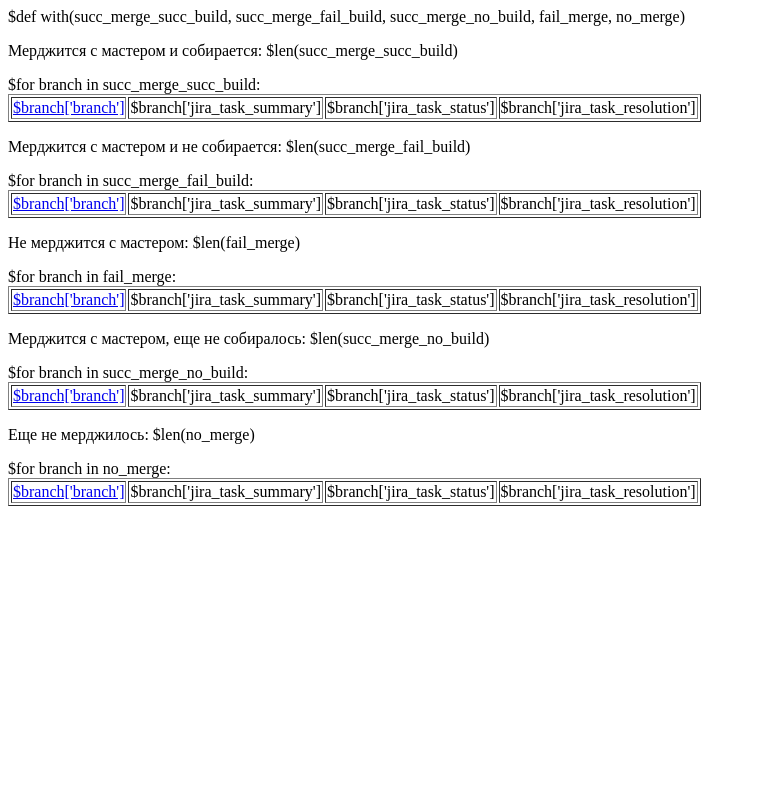
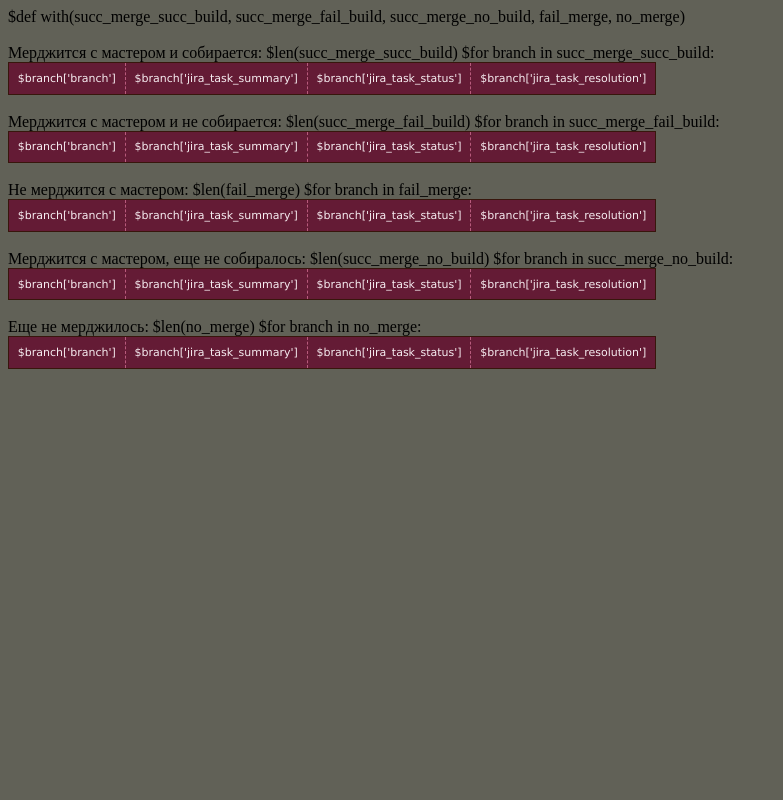
Before and after one commit to Altaire/Git2Jira2Jenkins, a Python web app: template templates/index.html in a window 1280 px wide. Shown: the whole page, without its empty margins (0-783 px from the left). Run offline with Jinja, Linux system fonts and the light colour scheme; the template is opened without the code that fills it, so the values that code supplies are empty.

Commit message:
Add simple css

```diff
--- /dev/null
+++ b/static/main.css
@@ -0,0 +1,9 @@
+body
+{
+background-color:#616157;
+}
+p
+{
+font-family:"Times New Roman";
+font-size:20px;
+}
--- /dev/null
+++ b/static/smoothtaste.css
@@ -0,0 +1,68 @@
+/*
+    smooth taste table styles
+    written by Thomas Opp http://www.yaway.de
+*/
+table {
+  border-collapse: collapse;
+  border: 1px solid #38160C;
+  font: normal 11px verdana, arial, helvetica, sans-serif;
+  color: #F6ECF0;
+  background: #641B35;
+  }
+caption {
+  text-align: left;
+  font: normal 11px verdana, arial, helvetica, sans-serif;
+  background: transparent;
+  }
+td, th {
+  border: 1px dashed #B85A7C;
+  padding: .8em;
+  color: #F6ECF0;
+  }
+thead th, tfoot th {
+  font: bold 11px verdana, arial, helvetica, sans-serif;
+  border: 1px solid #A85070;;
+  text-align: left;
+  background: #38160C;
+  color: #F6ECF0;
+  padding-top:6px;
+  }
+tbody td a {
+  background: transparent;
+  text-decoration: none;
+  color: #F6ECF0;
+  }
+tbody td a:hover {
+  background: transparent;
+  color: #FFFFFF;
+  }
+tbody th a {
+  font: normal 11px verdana, arial, helvetica, sans-serif;
+  background: transparent;
+  text-decoration: none;
+  font-weight:normal;
+  color: #F6ECF0;
+  }
+tbody th a:hover {
+  background: transparent;
+  color: #FFFFFF;
+  }
+tbody th, tbody td {
+  vertical-align: top;
+  text-align: left;
+  }
+tfoot td {
+  border: 1px solid #38160C;
+  background: #38160C;
+  padding-top:6px;
+  }
+.odd {
+  background: #7B2342;
+  }
+tbody tr:hover {
+  background: #51152A;
+  }
+tbody tr:hover th,
+tbody tr.odd:hover th {
+  background: #51152A;
+  }
--- a/templates/index.html
+++ b/templates/index.html
@@ -1,8 +1,19 @@
 $def with(succ_merge_succ_build, succ_merge_fail_build, succ_merge_no_build, fail_merge, no_merge)
+<html>
+<head>
+    <title>Git branch status</title>
+    <link rel="stylesheet" type="text/css" href="/static/smoothtaste.css"/>
+    <link rel="stylesheet" type="text/css" href="/static/main.css"/>
+</head>
+<br/>
+<br/>
 
-<p>Мерджится с мастером и собирается: $len(succ_merge_succ_build)</p>
-<table border="1">
-$for branch in succ_merge_succ_build:
+
+
+<body>
+<a>Мерджится с мастером и собирается: $len(succ_merge_succ_build)</a>
+<table>
+    $for branch in succ_merge_succ_build:
     <tr>
         <td><a href="http://jira.hh.ru/browse/$branch['jira_task_id']">$branch['branch']</a></td>
         <!--<td>$branch['git_merge_status']</td>-->
@@ -15,9 +26,10 @@ $for branch in succ_merge_succ_build:
         <td>$branch['jira_task_resolution']</td>
     </tr>
 </table>
+<br/>
 
-<p>Мерджится с мастером и не собирается: $len(succ_merge_fail_build)</p>
-<table border="1">
+<a>Мерджится с мастером и не собирается: $len(succ_merge_fail_build)</a>
+<table>
     $for branch in succ_merge_fail_build:
     <tr>
         <td><a href="http://jira.hh.ru/browse/$branch['jira_task_id']">$branch['branch']</a></td>
@@ -31,9 +43,11 @@ $for branch in succ_merge_succ_build:
         <td>$branch['jira_task_resolution']</td>
     </tr>
 </table>
+<br/>
 
-<p>Не мерджится с мастером: $len(fail_merge)</p>
-<table border="1">
+
+<a>Не мерджится с мастером: $len(fail_merge)</a>
+<table>
     $for branch in fail_merge:
     <tr>
         <td><a href="http://jira.hh.ru/browse/$branch['jira_task_id']">$branch['branch']</a></td>
@@ -45,10 +59,11 @@ $for branch in succ_merge_succ_build:
         <td>$branch['jira_task_resolution']</td>
     </tr>
 </table>
+<br/>
 
 
-<p>Мерджится с мастером, еще не собиралось: $len(succ_merge_no_build) </p>
-<table border="1">
+<a>Мерджится с мастером, еще не собиралось: $len(succ_merge_no_build) </a>
+<table>
     $for branch in succ_merge_no_build:
     <tr>
         <td><a href="http://jira.hh.ru/browse/$branch['jira_task_id']">$branch['branch']</a></td>
@@ -60,9 +75,10 @@ $for branch in succ_merge_succ_build:
         <td>$branch['jira_task_resolution']</td>
     </tr>
 </table>
+<br/>
 
-<p>Еще не мерджилось: $len(no_merge)</p>
-<table border="1">
+<a>Еще не мерджилось: $len(no_merge)</a>
+<table>
     $for branch in no_merge:
     <tr>
         <td><a href="http://jira.hh.ru/browse/$branch['jira_task_id']">$branch['branch']</a></td>
@@ -72,3 +88,8 @@ $for branch in succ_merge_succ_build:
         <td>$branch['jira_task_resolution']</td>
     </tr>
 </table>
+<br/>
+
+
+</body>
+</html>
```
